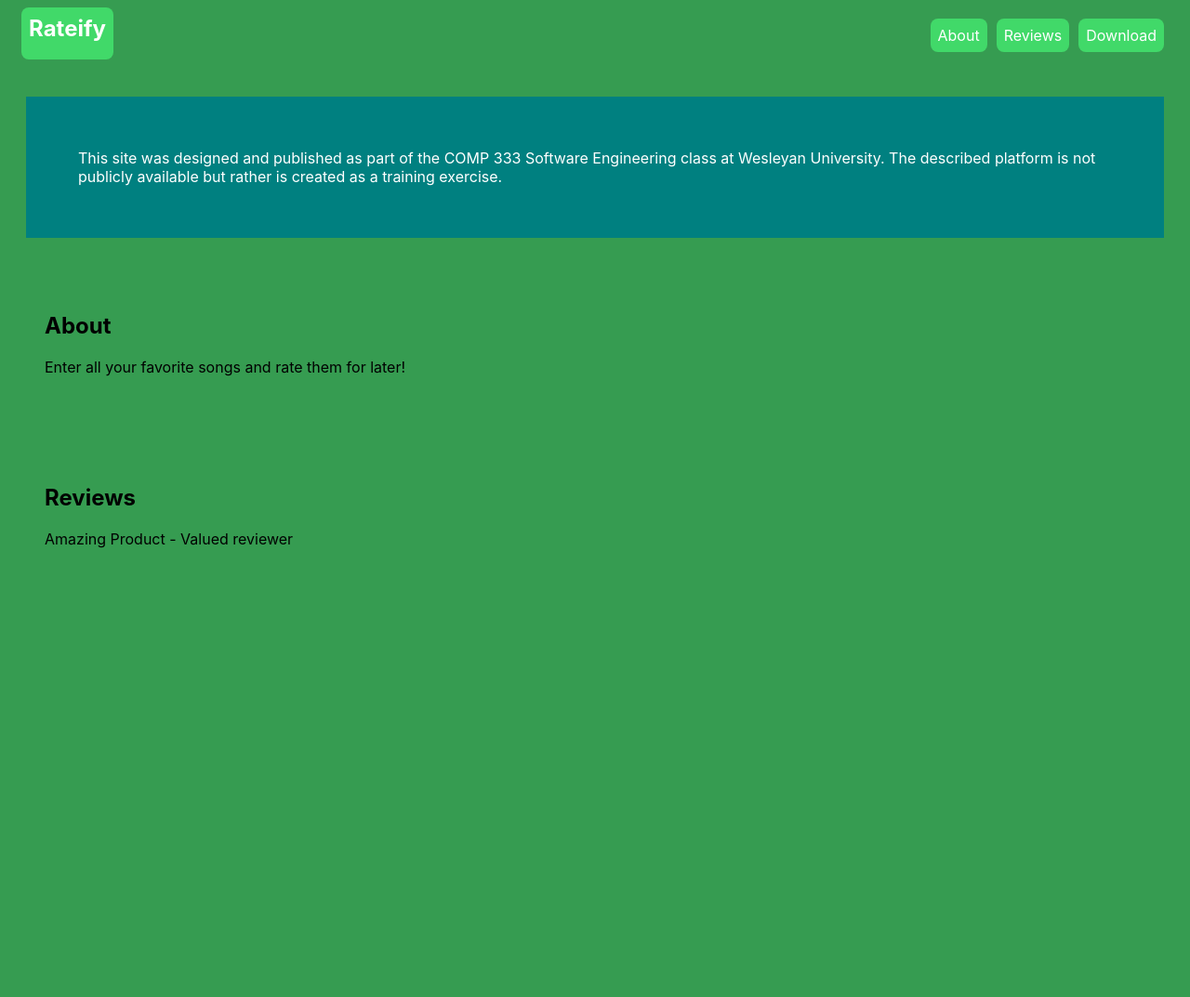
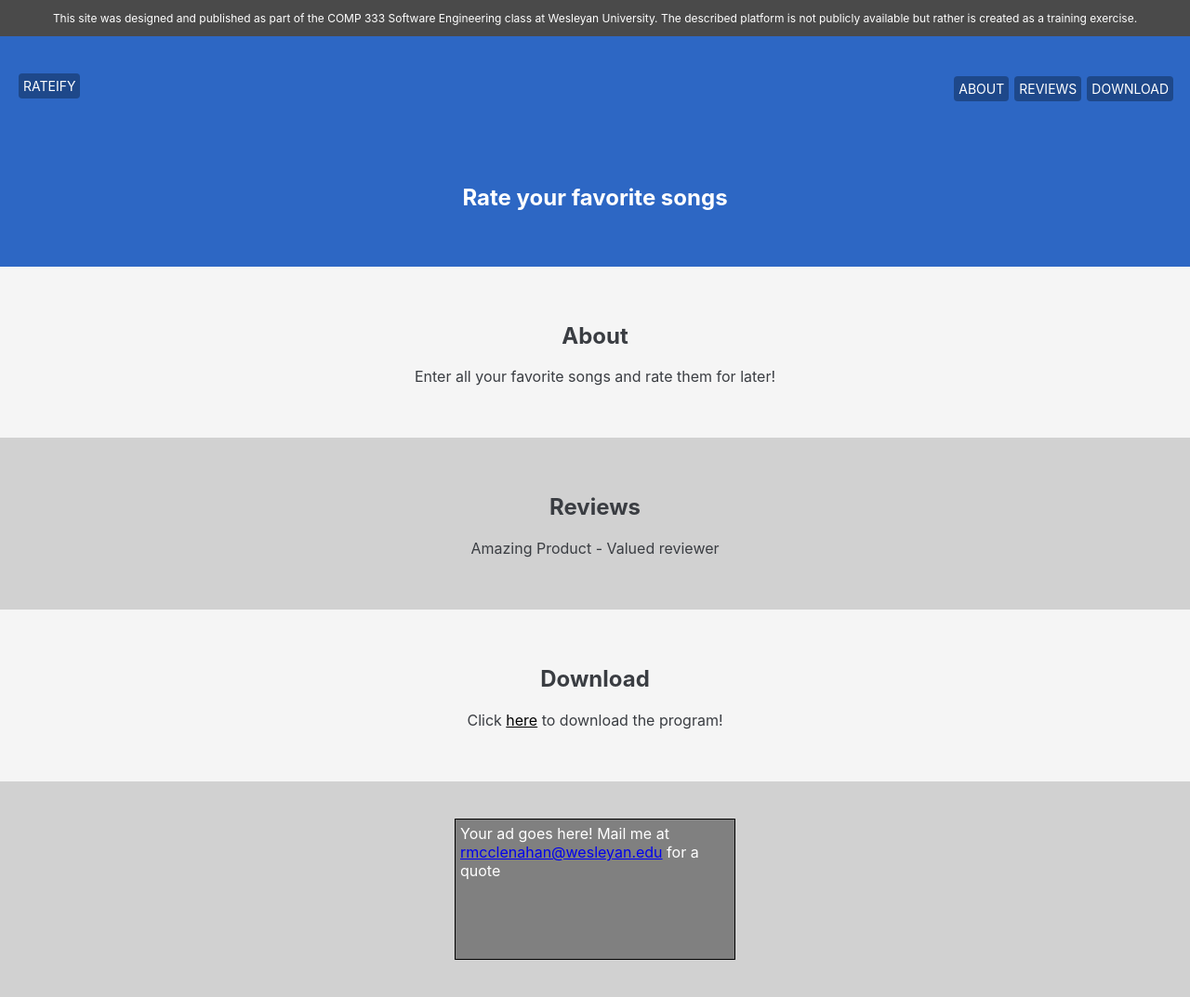
Before and after one commit to rorymcc8898/rateify, a plain HTML site: page index.html in a window 1280 px wide. Shown: the whole page at 93% size. Before the commit the page ends 800 px from the top, so only its background shows below. Drawn offline with Linux system fonts and the light colour scheme.

Commit message:
added ad page and changed overhaul color of main page

```diff
--- /dev/null
+++ b/ad-page.html
@@ -0,0 +1,16 @@
+<html lang="en">
+<head>
+    <meta charset="utf-8">
+    <meta name="viewport" content="width=device-width, initial-scale=1.0">
+    <meta name="description" content="">
+
+    <title>Rateify - Rate your favorite songs</title>
+    <link rel="stylesheet" href="styles.css">
+</head>
+<body style="background-color: grey;">
+    <p style="padding: 5px;">
+        Your ad goes here! Mail me at
+        <a href="mailto:rmcclenahan@wesleyan.edu">rmcclenahan@wesleyan.edu</a>
+        for a quote
+    </p>
+</body>
--- a/index.html
+++ b/index.html
@@ -9,38 +9,48 @@
 </head>
 
 <body>
+    <aside>
+        <section id="warning">
+            <p class="warning-text">
+                This site was designed and published as part of the COMP 333
+                Software Engineering class at Wesleyan University. The described
+                platform is not publicly available but rather is created as a
+                training exercise.
+            </p>
+        </section>
+    </aside>
     <header class="navigation">
         <nav class="navbar">
             <div class="logo">
-                <h1 class="logo-text">Rateify</h1>
+                <p class="logo-text">RATEIFY</p>
             </div>
             <div class="buttons">
                 <ul class="navbar-buttons">
                     <li class="nav-link">
                         <a class="nav-link-text" href="#about">
-                            About
+                            ABOUT
                         </a>
                     </li>
                     <li class="nav-link">
                         <a class="nav-link-text" href="#reviews">
-                            Reviews
+                            REVIEWS
                         </a>
                     </li>
                     <li class="nav-link">
                         <a class="nav-link-text" href="#download">
-                            Download
+                            DOWNLOAD
                         </a>
                     </li>
                 </ul>
             </div>
         </nav>
     </header>
-    <section id="warning">
-        <p class="warning-text">
-            This site was designed and published as part of the COMP 333
-            Software Engineering class at Wesleyan University. The described
-            platform is not publicly available but rather is created as a
-            training exercise.
+    <section id="home">
+        <h2>
+            Rate your favorite songs
+        </h2>
+        <p>
+
         </p>
     </section>
     <section id="about">
@@ -61,6 +71,15 @@
         </p>
     </section>
     <section id="download">
-
+        <h2>
+            Download
+        </h2>
+        <p>
+            Click <a href="https://www.youtube.com/watch?v=dQw4w9WgXcQ" id="download-link-text" target="_blank">here</a> to download the program!
+        </p>
+    </section>
+    <section id="ad-page">
+        <iframe src="ad-page.html" class="ad-frame">
+        </iframe>
     </section>
 </body>
--- a/styles.css
+++ b/styles.css
@@ -1,69 +1,94 @@
-body {
+body{
     font-family: -apple-system, BlinkMacSystemFont, 'Segoe UI', Roboto, Oxygen, Ubuntu, Cantarell, 'Open Sans', 'Helvetica Neue', sans-serif;
-    background-color: #369c51;
+    background-color: whitesmoke; /*#369c51*/
+    color: white;
+    margin: 0%;
+}
+aside{ /*contains warning*/
+    background-color: #4a4a4a;
 }
 
+#warning{
+    padding: 4px 10px 4px 10px;
+}
+.warning-text{
+    margin: 8px;
+    color: white;
+    font-size: 12px;
+}
 .navigation { /*header*/
-    padding-left: 15px;
-    padding-right: 15px;
-    margin: auto;
+    background-color: #2d67c4;
+    padding: 30px 15px 20px 15px;
     display: block;
-    padding-bottom: 20px;
+    font-size: 14px;
 }
 .navbar{ /*nav tag*/
     display: flex;
     flex-wrap: nowrap;
     justify-content: space-between;
 }
-.logo{
-    background-color: #41d969;
-    color: white;
-    border-radius: 8px;
-    padding: 8px;
+.logo{ /*area around logo*/
+    padding: 10px 10px 10px 5px;
 }
 .logo-text{
     margin: 0px;
-
+    background-color: #1e488a;
+    color: white;
+    border-radius: 4px;
+    padding: 5px
 }
 
 .navbar-buttons{
+    padding-left: 20px;
     display: flex;
     flex-wrap: nowrap;
     list-style: none;
     flex-direction: row;
 
 }
-.nav-link{
-    padding-left: 5px;
-    padding-right: 5px;
-
+.nav-link{ /*area around navbar link text*/
+    padding-left: 3px;
+    padding-right: 3px;
 }
 .nav-link-text:link, .nav-link-text:visited{
     color: white;
     text-decoration: none;
 }
 .nav-link-text{
-    padding: 8px;
-    text-align: center;
-    background-color: #41d969;
-    border-radius: 8px;
+    padding: 5px;
+    background-color: #1e488a;
+    border-radius: 4px;
     vertical-align: sub;
-}
-#warning{
-    background-color: teal;
-    margin: 20px;
-}
-.warning-text{
-    margin: 16px;
-    color: white;
-}
-.about{
-    display: block;
-    padding: 40px;
-    margin-left: 20px;
-    margin-right: 20px;
-    background-color: springgreen;
 }
 section{
     padding: 40px;
+    text-align: center;
 }
+#home{
+    background-color: #2d67c4;
+}
+#about{
+    display: block;
+    background-color: whitesmoke;
+    color: #3a3d42;
+}
+#reviews{
+    background-color: #d1d1d1;
+    color: #3a3d42;
+}
+#download{
+    background-color: whitesmoke;
+    color: #3a3d42;
+}
+#download-link-text:link, #download-link-text:visited{
+    color: black;
+}
+#ad-page{
+    background-color: #d1d1d1;
+    color: #3a3d42;
+}
+.ad-frame{
+    border: 1px solid black;
+    background-color: green;
+    margin: auto;
+}
```
